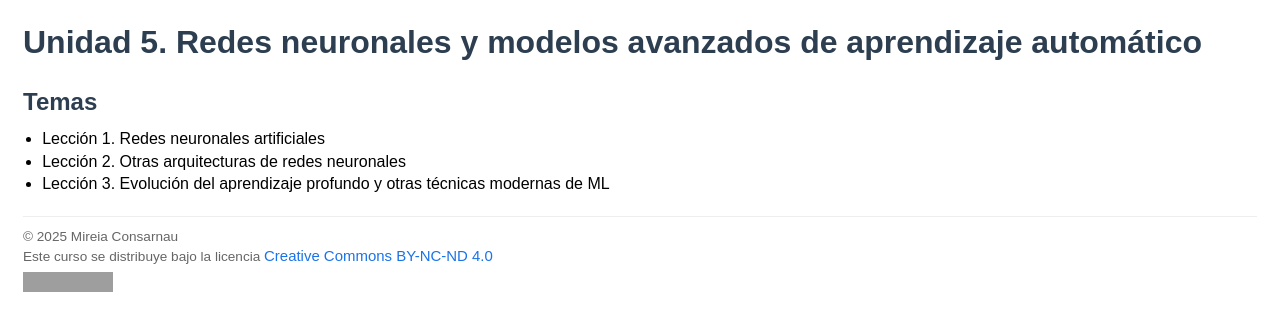
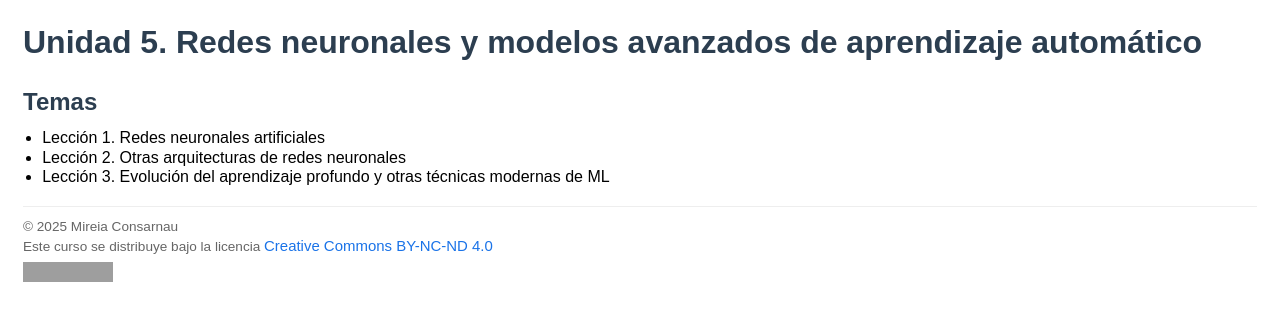
Before and after one commit to mireiaconsarnau/machine_learning, a Jekyll site: the page built from unidad5.md, in a window 1280 px wide. Shown: the top 331 px of the page. Built offline with Jekyll 4.4.1, drawn with Linux system fonts in a browser that asks for light colours; grey boxes are pictures that could not be loaded.

Commit message:
Update custom.css

```diff
--- a/assets/css/custom.css
+++ b/assets/css/custom.css
@@ -50,7 +50,7 @@ ul, ol {
 li {
   margin: 0;
   padding: 0;
-  line-height: 1.4;
+  line-height: 1.2; /* más compacto para listas */
 }
 
 li > ul,
@@ -61,7 +61,7 @@ li > ol {
 
 /* Ajuste específico para listas de recursos */
 ul.recursos {
-  list-style-position: inside; /* el punto dentro y alineado */
+  list-style-position: inside; /* punto dentro y alineado */
   margin: 0;
   padding-left: 1.2em; /* sangría para recursos también */
 }
```
